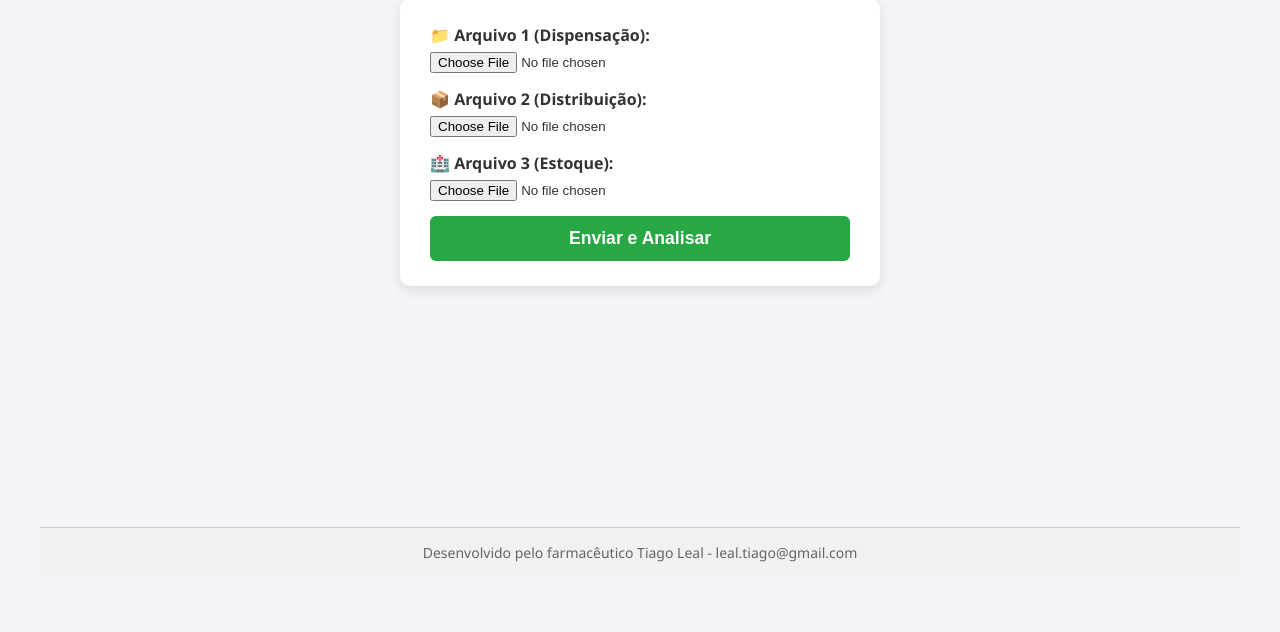
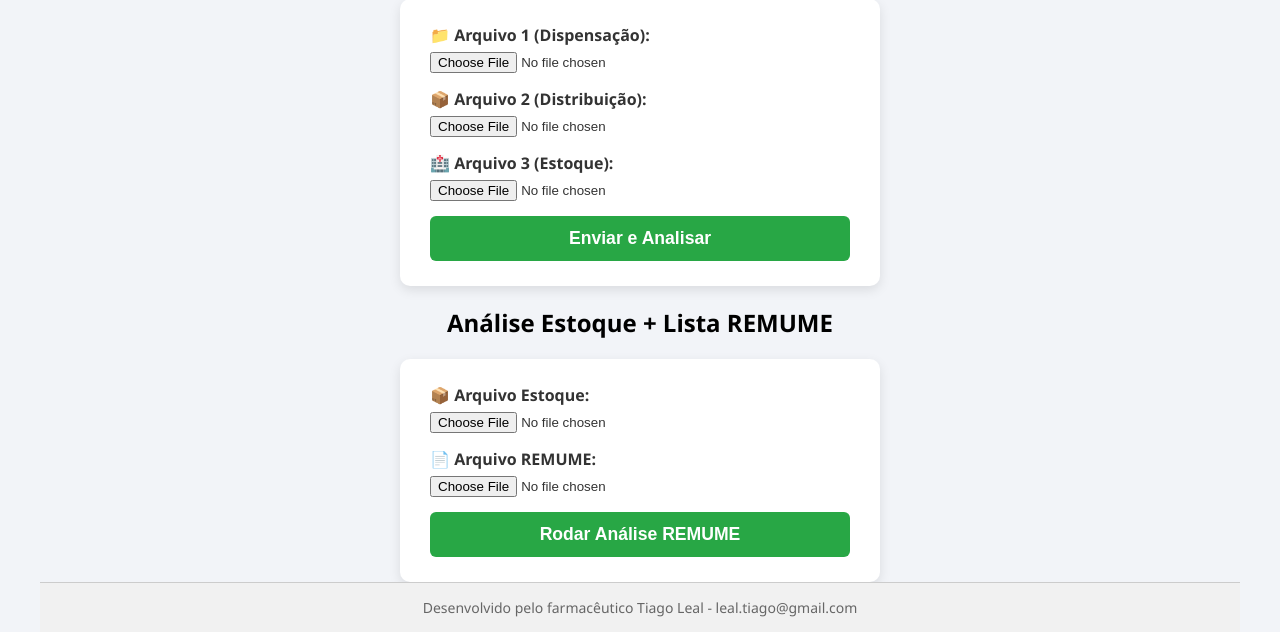
Before and after one commit to lealtiago-source/Far-analisedeconsumoeestoque, a Flask app: page /painel in a window 1280 px wide. Shown: the part 223-855 px from the top of the page. Before the commit the page ends 785 px from the top, so only its background shows below. Run offline with Flask 3, Linux system fonts and the light colour scheme; the visitor is signed in with stand-in values (Sample User, id 1).

Commit message:
Update painel.html para segunda análise

```diff
--- a/templates/painel.html
+++ b/templates/painel.html
@@ -162,6 +162,18 @@
             <input type="submit" value="Enviar e Analisar">
         </form>
 
+        <h2>Análise Estoque + Lista REMUME</h2>
+
+        <form method="post" action="{{ url_for('analise2') }}" enctype="multipart/form-data">
+            <label>📦 Arquivo Estoque:
+                <input type="file" name="estoque_remume" required>
+            </label>
+            <label>📄 Arquivo REMUME:
+                <input type="file" name="remume" required>
+            </label>
+                <input type="submit" value="Rodar Análise REMUME">
+        </form>
+
         {% with messages = get_flashed_messages(with_categories=true) %}
           {% if messages %}
             {% for category, message in messages %}
```
